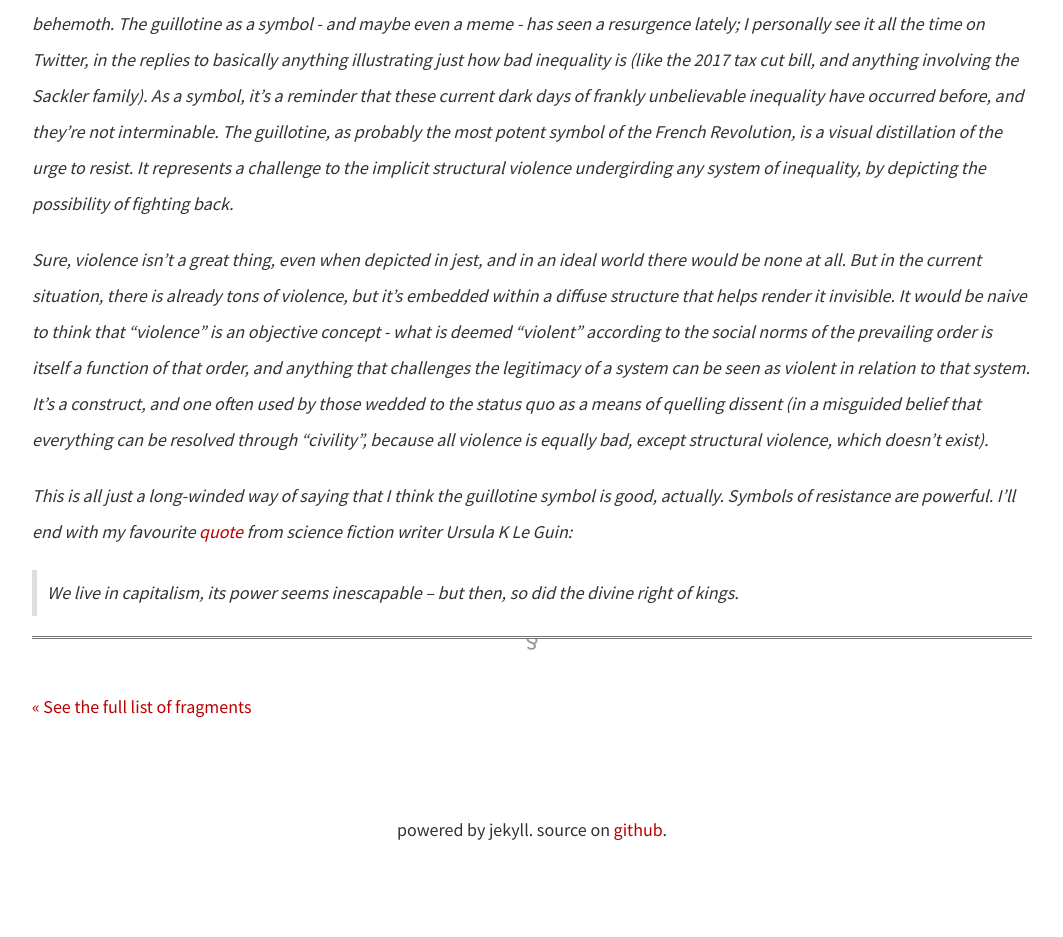
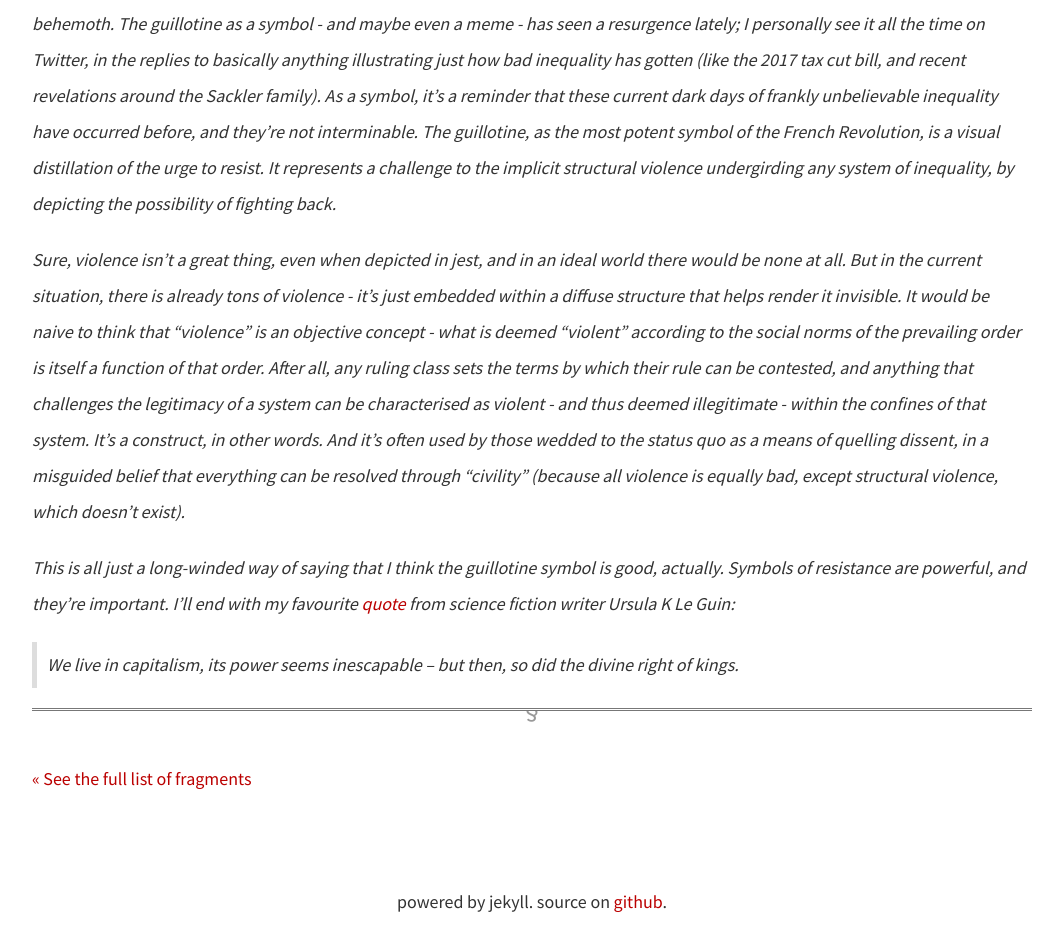
Before and after one commit to dellsystem/dellsystem.github.io, a Jekyll site: the page built from _posts/2019-1-19-fragments-19.md, in a window 1280 px wide and 1400 px high, scrolled down 5447 px. Shown: the part 463-1400 px from the top of the window, without its empty margins (108-1171 px from the left). Built offline with Jekyll 4.4.1, drawn with Linux system fonts in a browser that asks for light colours; before the commit the page ends 6775 px from its top, so only the background shows below that; some of the changed text lies outside the part shown.

Commit message:
Update fragments-19 some more
Fix typo introduced in last commit + revise postscript some more

```diff
--- a/_posts/2019-1-19-fragments-19.md
+++ b/_posts/2019-1-19-fragments-19.md
@@ -35,7 +35,7 @@ It goes on to say that financial assets can never be said to refer to real-world
 
 That's not to say that it bears _no_ resemblance to reality; the resemblance is just very indirect, very nebulous. And it gets more hazy as the net worth increases. Imagine if Jeff Bezos were to liquidate all his shares tomorrow, for whatever reason (a religious epiphany, say). The price would drop like a rock. He would not be able to sell all 79 million shares at the current buying price of $1,600 a share. Where would the buyers come from, and why would they choose to buy shares of a company whose CEO had just decided to abandon it?
 
-So net worth is more like an asymptote than a real figure. An analogy to the [observer effect](https://en.wikipedia.org/wiki/Observer_effect_(physics) in physics is useful - trying to accurately measure someone's net worth would require actually selling all that stock, which would itself have the effect of changing the value you are measuring.
+So net worth is more like an asymptote than a real figure. An analogy to the [observer effect](https://en.wikipedia.org/wiki/Observer_effect_(physics)) in physics is useful - trying to accurately measure someone's net worth would require actually selling all that stock, which would itself have the effect of changing the value you are measuring.
 
 I mean, we all kind of _know_ this - it's fairly intuitive - but it's useful to make it explicit now and then. We behave as if these numbers have meaning (think empty  rituals like Forbes' billionaire rankings) but they only have meaning in a semiotic sense. That's true of money in general, really, but when it's in the form of stock market wealth, its virtuality is even more apparent. And once you recognise the virtuality of this wealth, and its ubiquity in our increasingly financialised economy, it becomes harder to accept. You start to question the legitimacy of the stock market, and the way it enables some imaginary numbers to be created out of thin air by corporate fiat which then end up having very real effects on the world. Finance may be a fiction, as Max Haiven argues in his book, but that doesn't mean it's not _real_:
 
@@ -71,10 +71,10 @@ I'll leave you with a graphic I made for this post, which you may have seen in t
 
 ![an innocuous graphic](https://i.imgur.com/hG5VY8b.png)
 
-_\[Edit, the next day\]: Just for the record, this isn't a call to set up a guillotine painted in the colours of our favourite corporate behemoth. The guillotine as a symbol - and maybe even a meme - has seen a resurgence lately; I personally see it all the time on Twitter, in the replies to basically anything illustrating just how bad inequality is (like the 2017 tax cut bill, and anything involving the Sackler family). As a symbol, it's a reminder that these current dark days of frankly unbelievable inequality have occurred before, and they're not interminable. The guillotine, as probably the most potent symbol of the French Revolution, is a visual distillation of the urge to resist. It represents a challenge to the implicit structural violence undergirding any system of inequality, by depicting the possibility of fighting back._
+_\[Edit, the next day\]: Just for the record, this isn't a call to set up a guillotine painted in the colours of our favourite corporate behemoth. The guillotine as a symbol - and maybe even a meme - has seen a resurgence lately; I personally see it all the time on Twitter, in the replies to basically anything illustrating just how bad inequality has gotten (like the 2017 tax cut bill, and recent revelations around the Sackler family). As a symbol, it's a reminder that these current dark days of frankly unbelievable inequality have occurred before, and they're not interminable. The guillotine, as the most potent symbol of the French Revolution, is a visual distillation of the urge to resist. It represents a challenge to the implicit structural violence undergirding any system of inequality, by depicting the possibility of fighting back._
 
-_Sure, violence isn't a great thing, even when depicted in jest, and in an ideal world there would be none at all. But in the current situation, there is already tons of violence, but it's embedded within a diffuse structure that helps render it invisible. It would be naive to think that "violence" is an objective concept - what is deemed "violent" according to the social norms of the prevailing order is itself a function of that order, and anything that challenges the legitimacy of a system can be seen as violent in relation to that system. It's a construct, and one often used by those wedded to the status quo as a means of quelling dissent (in a misguided belief that everything can be resolved through "civility", because all violence is equally bad, except structural violence, which doesn't exist)._
+_Sure, violence isn't a great thing, even when depicted in jest, and in an ideal world there would be none at all. But in the current situation, there is already tons of violence - it's just embedded within a diffuse structure that helps render it invisible. It would be naive to think that "violence" is an objective concept - what is deemed "violent" according to the social norms of the prevailing order is itself a function of that order. After all, any ruling class sets the terms by which their rule can be contested, and anything that challenges the legitimacy of a system can be characterised as violent - and thus deemed illegitimate - within the confines of that system. It's a construct, in other words. And it's often used by those wedded to the status quo as a means of quelling dissent, in a misguided belief that everything can be resolved through "civility" (because all violence is equally bad, except structural violence, which doesn't exist)._
 
-_This is all just a long-winded way of saying that I think the guillotine symbol is good, actually. Symbols of resistance are powerful. I'll end with my favourite [quote](https://www.theguardian.com/books/2014/nov/20/ursula-k-le-guin-national-book-awards-speech) from science fiction writer Ursula K Le Guin:_
+_This is all just a long-winded way of saying that I think the guillotine symbol is good, actually. Symbols of resistance are powerful, and they're important. I'll end with my favourite [quote](https://www.theguardian.com/books/2014/nov/20/ursula-k-le-guin-national-book-awards-speech) from science fiction writer Ursula K Le Guin:_
 
 > We live in capitalism, its power seems inescapable – but then, so did the divine right of kings.
```
